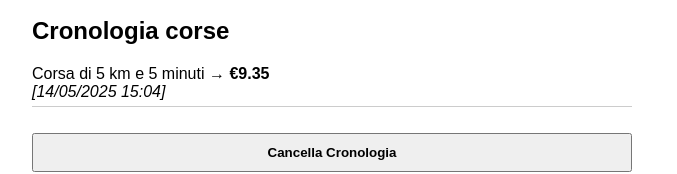
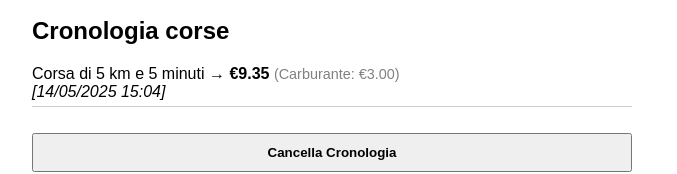
Before and after one commit to jcjc05/calcolatrice-taxi, a plain HTML site: page index.html in a window 1280 px wide. Both pictures are taken after typing "5", "5" into the empty fields and a click on the button "Calcola". Shown: the part 445-619 px from the top of the page, without its empty margins (308-985 px from the left). Drawn offline with Linux system fonts and the light colour scheme.

Commit message:
Update index.html

```diff
--- a/index.html
+++ b/index.html
@@ -72,7 +72,7 @@
       // Visualizza solo il risultato finale grande
       document.getElementById("risultato").textContent = `€${tariffaTotale.toFixed(2)}`;
 
-      // Aggiungi data e ora alla cronologia
+      // Aggiungi data e ora alla cronologia, includendo il carburante
       const now = new Date();
       const giorno = String(now.getDate()).padStart(2, '0');
       const mese = String(now.getMonth() + 1).padStart(2, '0');
@@ -82,7 +82,7 @@
       const timestamp = `${giorno}/${mese}/${anno} ${ore}:${minutiOra}`;
 
       const voce = document.createElement("li");
-      voce.innerHTML = `Corsa di ${km} km e ${minuti} minuti → <strong>€${tariffaTotale.toFixed(2)}</strong><br><em>[${timestamp}]</em>`;
+      voce.innerHTML = `Corsa di ${km} km e ${minuti} minuti → <strong>€${tariffaTotale.toFixed(2)}</strong> <span class='consumo'>(Carburante: €${costoCarburante.toFixed(2)})</span><br><em>[${timestamp}]</em>`;
       document.getElementById("cronologia").appendChild(voce);
     }
 
```
